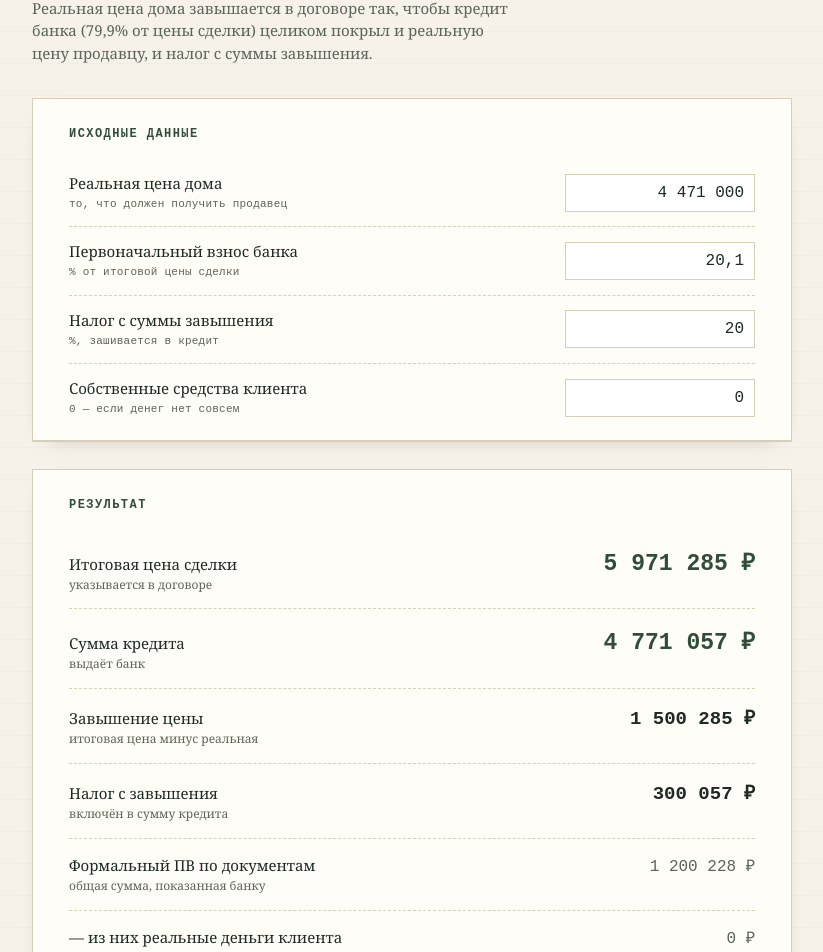
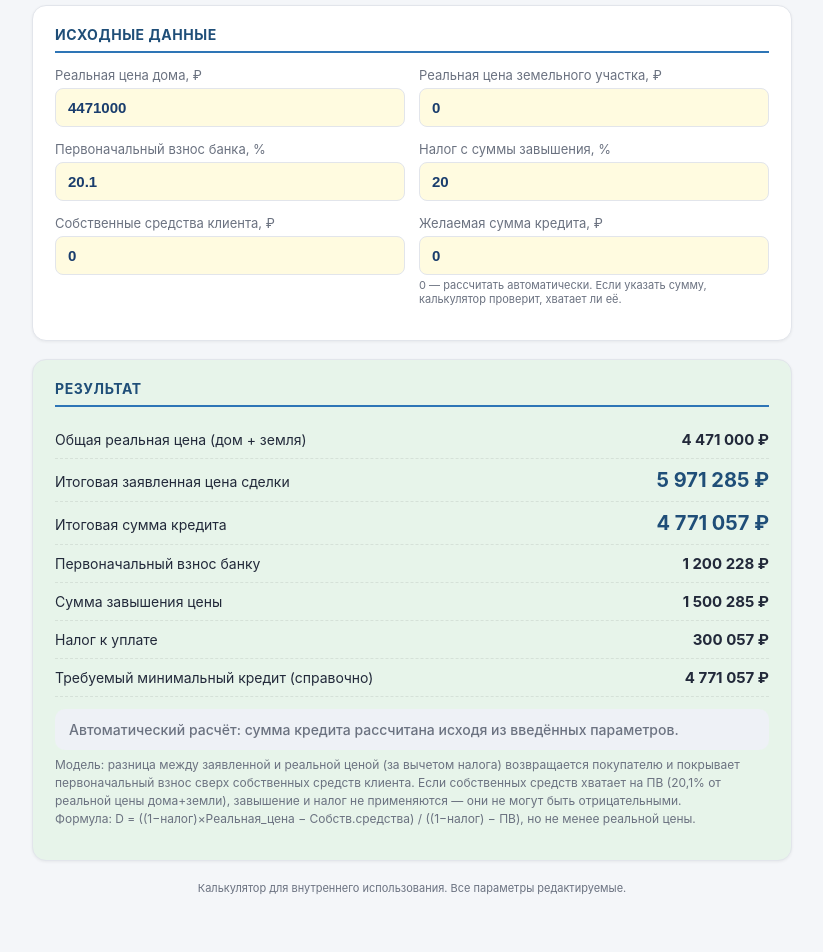
Before and after one commit to mikeyushkevich/Dom_bez_pv, a plain HTML site: page index.html in a window 1280 px wide. Shown: the part 129-1081 px from the top of the page, without its empty margins (228-1051 px from the left). Drawn offline with Linux system fonts and the light colour scheme.

Commit message:
index.html

```diff
--- a/index.html
+++ b/index.html
@@ -3,352 +3,239 @@
 <head>
 <meta charset="UTF-8">
 <meta name="viewport" content="width=device-width, initial-scale=1.0">
-<title>Калькулятор цены и кредита без ПВ</title>
+<title>Калькулятор кредита без первоначального взноса</title>
 <style>
   :root{
-    --paper:#f6f2ea;
-    --paper-line:#d8cfba;
-    --ink:#1f2a24;
-    --ink-soft:#5b6459;
-    --accent:#7a4d2b;
-    --accent-2:#2f4d3a;
-    --result-bg:#fffdf7;
-    --danger:#8a2e2e;
+    --blue-dark:#1F4E78;
+    --blue:#2E75B6;
+    --bg:#f4f6f9;
+    --card:#ffffff;
+    --input-bg:#fffbe0;
+    --result-bg:#e7f4ea;
+    --good:#1e7e34;
+    --bad:#c0392b;
+    --text:#22293a;
+    --muted:#6b7280;
+    --border:#e2e5eb;
   }
   *{box-sizing:border-box;}
-  html,body{margin:0;padding:0;}
   body{
-    background:var(--paper);
-    background-image:
-      repeating-linear-gradient(180deg, rgba(0,0,0,0.02) 0px, rgba(0,0,0,0.02) 1px, transparent 1px, transparent 32px);
-    color:var(--ink);
-    font-family: "Georgia", "Times New Roman", serif;
-    min-height:100vh;
-    display:flex;
-    justify-content:center;
-    padding:48px 20px 80px;
+    margin:0;
+    font-family:-apple-system,BlinkMacSystemFont,"Segoe UI",Roboto,Arial,sans-serif;
+    background:var(--bg);
+    color:var(--text);
+    padding:24px 16px 60px;
   }
-  .sheet{
-    width:100%;
-    max-width:760px;
+  .wrap{max-width:760px;margin:0 auto;}
+  header{
+    background:linear-gradient(135deg,var(--blue-dark),var(--blue));
+    color:#fff;
+    padding:22px 24px;
+    border-radius:14px;
+    margin-bottom:20px;
   }
-  .eyebrow{
-    font-family: "Courier New", monospace;
-    font-size:12px;
-    letter-spacing:0.14em;
-    text-transform:uppercase;
-    color:var(--accent);
-    border-bottom:1px solid var(--paper-line);
-    padding-bottom:10px;
-    margin-bottom:6px;
-  }
-  h1{
-    font-size:clamp(26px,4vw,34px);
-    font-weight:400;
-    margin:0 0 4px;
-    line-height:1.25;
-  }
-  .sub{
-    color:var(--ink-soft);
-    font-size:15px;
-    margin:0 0 34px;
-    max-width:58ch;
-    line-height:1.5;
-  }
+  header h1{margin:0 0 6px;font-size:20px;}
+  header p{margin:0;font-size:13px;opacity:.85;}
   .card{
-    background:var(--result-bg);
-    border:1px solid var(--paper-line);
-    box-shadow:0 1px 0 var(--paper-line), 0 8px 24px -18px rgba(0,0,0,0.4);
-    padding:28px clamp(18px,4vw,36px) 8px;
-    margin-bottom:28px;
+    background:var(--card);
+    border-radius:14px;
+    padding:20px 22px;
+    margin-bottom:18px;
+    box-shadow:0 1px 3px rgba(0,0,0,.06);
+    border:1px solid var(--border);
   }
   .card h2{
-    font-family:"Courier New", monospace;
+    font-size:14px;
+    text-transform:uppercase;
+    letter-spacing:.04em;
+    color:var(--blue-dark);
+    margin:0 0 14px;
+    padding-bottom:8px;
+    border-bottom:2px solid var(--blue);
+  }
+  .field{margin-bottom:14px;}
+  .field label{
+    display:block;
+    font-size:13px;
+    color:var(--muted);
+    margin-bottom:5px;
+  }
+  .field input{
+    width:100%;
+    padding:10px 12px;
+    border-radius:8px;
+    border:1px solid var(--border);
+    background:var(--input-bg);
+    font-size:15px;
+    font-weight:600;
+    color:#1a3d6d;
+  }
+  .field input:focus{outline:2px solid var(--blue);}
+  .hint{font-size:11px;color:var(--muted);margin-top:3px;}
+  .row2{display:grid;grid-template-columns:1fr 1fr;gap:14px;}
+  @media (max-width:520px){.row2{grid-template-columns:1fr;}}
+  .results{background:var(--result-bg);}
+  .result-line{
+    display:flex;
+    justify-content:space-between;
+    align-items:baseline;
+    padding:9px 0;
+    border-bottom:1px dashed rgba(0,0,0,.08);
+    font-size:14px;
+  }
+  .result-line:last-child{border-bottom:none;}
+  .result-line .val{font-weight:700;font-size:15px;}
+  .result-line.big .val{font-size:20px;color:var(--blue-dark);}
+  .status-box{
+    margin-top:12px;
+    padding:12px 14px;
+    border-radius:10px;
+    font-size:14px;
+    font-weight:600;
+  }
+  .status-ok{background:#d4f3dd;color:var(--good);}
+  .status-bad{background:#fbdcd6;color:var(--bad);}
+  .status-neutral{background:#eef1f6;color:var(--muted);font-weight:500;}
+  .note{
     font-size:12px;
-    letter-spacing:0.12em;
-    text-transform:uppercase;
-    color:var(--accent-2);
-    font-weight:700;
-    margin:0 0 18px;
+    color:var(--muted);
+    line-height:1.5;
+    margin-top:6px;
   }
-  .field{
-    display:grid;
-    grid-template-columns: 1fr 190px;
-    align-items:center;
-    gap:16px;
-    padding:14px 0;
-    border-bottom:1px dashed var(--paper-line);
-  }
-  .field:last-child{border-bottom:none;}
-  .field label{
-    font-size:15px;
-    line-height:1.4;
-    color:var(--ink);
-  }
-  .field .hint{
-    display:block;
-    font-family:"Courier New", monospace;
-    font-size:11px;
-    color:var(--ink-soft);
-    margin-top:3px;
-    letter-spacing:0.02em;
-  }
-  .input-wrap{
-    position:relative;
-  }
-  input[type=text]{
-    width:100%;
-    font-family:"Courier New", monospace;
-    font-size:16px;
-    text-align:right;
-    padding:9px 10px;
-    border:1px solid var(--paper-line);
-    background:#fff;
-    color:var(--ink);
-    outline:none;
-  }
-  input[type=text]:focus{
-    border-color:var(--accent);
-    box-shadow:0 0 0 3px rgba(122,77,43,0.12);
-  }
-  .result-row{
-    display:grid;
-    grid-template-columns: 1fr 190px;
-    align-items:baseline;
-    gap:16px;
-    padding:15px 0;
-    border-bottom:1px dashed var(--paper-line);
-  }
-  .result-row:last-child{border-bottom:none;}
-  .result-row .rlabel{
-    font-size:15px;
-    line-height:1.4;
-  }
-  .result-row .rlabel .note{
-    display:block;
-    font-size:12px;
-    color:var(--ink-soft);
-    margin-top:2px;
-  }
-  .result-row .rvalue{
-    font-family:"Courier New", monospace;
-    font-size:19px;
-    text-align:right;
-    font-weight:700;
-  }
-  .result-row.primary .rvalue{
-    font-size:23px;
-    color:var(--accent-2);
-  }
-  .result-row.muted .rvalue{
-    font-weight:400;
-    color:var(--ink-soft);
-    font-size:16px;
-  }
-  .formula{
-    font-family:"Courier New", monospace;
-    font-size:13px;
-    color:var(--ink-soft);
-    background:#efe9db;
-    border-left:3px solid var(--accent);
-    padding:14px 16px;
-    margin:0 0 28px;
-    line-height:1.7;
-    white-space:pre-wrap;
-  }
-  .formula b{color:var(--ink);}
-  .check{
-    font-family:"Courier New", monospace;
-    font-size:12px;
-    color:var(--ink-soft);
-    text-align:right;
-    padding:10px 0 22px;
-  }
-  .check.ok{color:var(--accent-2);}
-  .check.bad{color:var(--danger);}
-  footer{
-    text-align:center;
-    font-size:12px;
-    color:var(--ink-soft);
-    font-family:"Courier New", monospace;
-    margin-top:12px;
-  }
-  @media (max-width:520px){
-    .field, .result-row{grid-template-columns:1fr;}
-    .field .input-wrap, .result-row .rvalue{text-align:left;}
-    input[type=text]{text-align:left;}
-  }
+  footer{text-align:center;font-size:11px;color:var(--muted);margin-top:20px;}
 </style>
 </head>
 <body>
-<div class="sheet">
-
-  <div class="eyebrow">Расчёт сделки</div>
-  <h1>Цена и кредит без первоначального взноса</h1>
-  <p class="sub">Реальная цена дома завышается в договоре так, чтобы кредит банка (79,9% от цены сделки) целиком покрыл и реальную цену продавцу, и налог с суммы завышения.</p>
+<div class="wrap">
+  <header>
+    <h1>Калькулятор кредита без первоначального взноса</h1>
+    <p>Расчёт завышения цены сделки, налога и суммы кредита при покупке дома и участка</p>
+  </header>
 
   <div class="card">
     <h2>Исходные данные</h2>
+    <div class="row2">
       <div class="field">
-      <label for="realPrice">Реальная цена дома<span class="hint">то, что должен получить продавец</span></label>
-      <div class="input-wrap"><input type="text" id="realPrice" inputmode="numeric" value="4 471 000"></div>
+        <label for="realHouse">Реальная цена дома, ₽</label>
+        <input type="number" id="realHouse" value="4471000" min="0" step="1000">
       </div>
       <div class="field">
-      <label for="pvPercent">Первоначальный взнос банка<span class="hint">% от итоговой цены сделки</span></label>
-      <div class="input-wrap"><input type="text" id="pvPercent" inputmode="decimal" value="20,1"></div>
+        <label for="realLand">Реальная цена земельного участка, ₽</label>
+        <input type="number" id="realLand" value="0" min="0" step="1000">
+      </div>
+    </div>
+    <div class="row2">
+      <div class="field">
+        <label for="pv">Первоначальный взнос банка, %</label>
+        <input type="number" id="pv" value="20.1" min="0" max="99" step="0.1">
       </div>
       <div class="field">
-      <label for="taxPercent">Налог с суммы завышения<span class="hint">%, зашивается в кредит</span></label>
-      <div class="input-wrap"><input type="text" id="taxPercent" inputmode="decimal" value="20"></div>
+        <label for="tax">Налог с суммы завышения, %</label>
+        <input type="number" id="tax" value="20" min="0" max="99" step="0.1">
+      </div>
+    </div>
+    <div class="row2">
+      <div class="field">
+        <label for="ownFunds">Собственные средства клиента, ₽</label>
+        <input type="number" id="ownFunds" value="0" min="0" step="1000">
       </div>
       <div class="field">
-      <label for="ownFunds">Собственные средства клиента<span class="hint">0 — если денег нет совсем</span></label>
-      <div class="input-wrap"><input type="text" id="ownFunds" inputmode="numeric" value="0"></div>
+        <label for="loanInput">Желаемая сумма кредита, ₽</label>
+        <input type="number" id="loanInput" value="0" min="0" step="1000">
+        <div class="hint">0 — рассчитать автоматически. Если указать сумму, калькулятор проверит, хватает ли её.</div>
+      </div>
     </div>
   </div>
 
-  <div class="card">
+  <div class="card results">
     <h2>Результат</h2>
-    <div class="result-row primary">
-      <div class="rlabel">Итоговая цена сделки<span class="note">указывается в договоре</span></div>
-      <div class="rvalue" id="outDeal">—</div>
-    </div>
-    <div class="result-row primary">
-      <div class="rlabel">Сумма кредита<span class="note">выдаёт банк</span></div>
-      <div class="rvalue" id="outLoan">—</div>
-    </div>
-    <div class="result-row">
-      <div class="rlabel">Завышение цены<span class="note">итоговая цена минус реальная</span></div>
-      <div class="rvalue" id="outMarkup">—</div>
-    </div>
-    <div class="result-row">
-      <div class="rlabel">Налог с завышения<span class="note">включён в сумму кредита</span></div>
-      <div class="rvalue" id="outTax">—</div>
-    </div>
-    <div class="result-row muted">
-      <div class="rlabel">Формальный ПВ по документам<span class="note">общая сумма, показанная банку</span></div>
-      <div class="rvalue" id="outFormalPV">—</div>
-    </div>
-    <div class="result-row muted">
-      <div class="rlabel">— из них реальные деньги клиента<span class="note">фактически внесённая часть</span></div>
-      <div class="rvalue" id="outClientUsed">—</div>
-    </div>
-    <div class="result-row muted">
-      <div class="rlabel">— из них добавляет компания<span class="note">компенсирует нехватку ПВ</span></div>
-      <div class="rvalue" id="outCompanyAdds">—</div>
-    </div>
-    <div class="result-row muted">
-      <div class="rlabel">Неиспользованный остаток у клиента<span class="note">если денег больше, чем нужно на ПВ</span></div>
-      <div class="rvalue" id="outLeftover">—</div>
-    </div>
-    <div class="check" id="checkRow"></div>
+    <div class="result-line"><span>Общая реальная цена (дом + земля)</span><span class="val" id="rTotal">—</span></div>
+    <div class="result-line big"><span>Итоговая заявленная цена сделки</span><span class="val" id="dFinal">—</span></div>
+    <div class="result-line big"><span>Итоговая сумма кредита</span><span class="val" id="lFinal">—</span></div>
+    <div class="result-line"><span>Первоначальный взнос банку</span><span class="val" id="dpFinal">—</span></div>
+    <div class="result-line"><span>Сумма завышения цены</span><span class="val" id="markupFinal">—</span></div>
+    <div class="result-line"><span>Налог к уплате</span><span class="val" id="taxFinal">—</span></div>
+    <div class="result-line"><span>Требуемый минимальный кредит (справочно)</span><span class="val" id="lReq">—</span></div>
+    <div id="statusBox" class="status-box status-neutral">Введите желаемую сумму кредита выше нуля, чтобы увидеть проверку.</div>
+    <p class="note">Модель: разница между заявленной и реальной ценой (за вычетом налога) возвращается покупателю и покрывает первоначальный взнос сверх собственных средств клиента. Если собственных средств хватает на ПВ (20,1% от реальной цены дома+земли), завышение и налог не применяются — они не могут быть отрицательными.<br>
+    Формула: D = ((1−налог)×Реальная_цена − Собств.средства) / ((1−налог) − ПВ), но не менее реальной цены.</p>
   </div>
 
-  <div class="formula">Если своих денег нет — весь ПВ фиктивный, и налог с завышения тоже нужно зашить в кредит:
-
-<b>(1 − ПВ) × D = R + t × (D − R)
-D = R × (1 − t) / ((1 − ПВ) − t)</b>
-
-Если у клиента есть свои деньги S — они напрямую уменьшают то, что нужно «добыть» через завышение:
-
-<b>(1 − ПВ) × D + S = R + t × (D − R)
-D = (R × (1 − t) − S) / ((1 − ПВ) − t)</b>
-
-Если S больше стандартного ПВ без завышения (R × ПВ) — завышение не нужно вовсе: D = R, кредит = (1 − ПВ) × R, компания ничего не добавляет.
-
-D — итоговая цена сделки, R — реальная цена дома, ПВ — первоначальный взнос банка, t — налог с завышения, S — собственные средства клиента.</div>
-
-  <footer>mikeyushkevich · калькулятор сделки без ПВ</footer>
+  <footer>Калькулятор для внутреннего использования. Все параметры редактируемые.</footer>
 </div>
 
 <script>
-function parseNum(str){
-  if(!str) return NaN;
-  const cleaned = str.replace(/\s/g,'').replace(',', '.').replace('%','');
-  return parseFloat(cleaned);
-}
-function fmtRub(n){
+function fmt(n){
   if(!isFinite(n)) return '—';
   return Math.round(n).toLocaleString('ru-RU') + ' ₽';
 }
-function fmtInputNumber(str){
-  const n = parseNum(str);
-  if(!isFinite(n)) return str;
-  return Math.round(n).toLocaleString('ru-RU');
+
+function calc(){
+  const Rh = parseFloat(document.getElementById('realHouse').value) || 0;
+  const Rl = parseFloat(document.getElementById('realLand').value) || 0;
+  const pv = (parseFloat(document.getElementById('pv').value) || 0) / 100;
+  const t = (parseFloat(document.getElementById('tax').value) || 0) / 100;
+  const F = parseFloat(document.getElementById('ownFunds').value) || 0;
+  const loanInput = parseFloat(document.getElementById('loanInput').value) || 0;
+
+  const R = Rh + Rl;
+  const dpMin = pv * R;
+  const enoughOwnFunds = F >= dpMin;
+  const denom = (1 - t) - pv;
+
+  let dReq, lReq;
+  if (enoughOwnFunds){
+    dReq = R;
+    lReq = R - F;
+  } else if (denom > 0){
+    dReq = ((1 - t) * R - F) / denom;
+    lReq = (1 - pv) * dReq;
+  } else {
+    dReq = NaN; lReq = NaN;
   }
 
-const realPriceEl = document.getElementById('realPrice');
-const pvEl = document.getElementById('pvPercent');
-const taxEl = document.getElementById('taxPercent');
-const ownFundsEl = document.getElementById('ownFunds');
+  let dFinal, lFinal;
+  if (enoughOwnFunds){
+    dFinal = R;
+  } else if (loanInput === 0){
+    dFinal = dReq;
+  } else {
+    dFinal = loanInput / (1 - pv);
+  }
+  lFinal = (loanInput === 0) ? lReq : loanInput;
 
-function calculate(){
-  const R = parseNum(realPriceEl.value);
-  const p = parseNum(pvEl.value) / 100;
-  const t = parseNum(taxEl.value) / 100;
-  const S = parseNum(ownFundsEl.value) || 0;
+  const dpFinal = pv * dFinal;
+  const markupFinal = Math.max(dFinal - R, 0);
+  const taxFinal = t * markupFinal;
 
-  const outDeal = document.getElementById('outDeal');
-  const outLoan = document.getElementById('outLoan');
-  const outMarkup = document.getElementById('outMarkup');
-  const outTax = document.getElementById('outTax');
-  const outFormalPV = document.getElementById('outFormalPV');
-  const outClientUsed = document.getElementById('outClientUsed');
-  const outCompanyAdds = document.getElementById('outCompanyAdds');
-  const outLeftover = document.getElementById('outLeftover');
-  const checkRow = document.getElementById('checkRow');
+  document.getElementById('rTotal').textContent = fmt(R);
+  document.getElementById('dFinal').textContent = fmt(dFinal);
+  document.getElementById('lFinal').textContent = fmt(lFinal);
+  document.getElementById('dpFinal').textContent = fmt(dpFinal);
+  document.getElementById('markupFinal').textContent = fmt(markupFinal);
+  document.getElementById('taxFinal').textContent = fmt(taxFinal);
+  document.getElementById('lReq').textContent = fmt(lReq);
 
-  const allOut = [outDeal, outLoan, outMarkup, outTax, outFormalPV, outClientUsed, outCompanyAdds, outLeftover];
-  const denom = (1 - p) - t;
-
-  if(!isFinite(R) || !isFinite(p) || !isFinite(t) || R <= 0 || denom <= 0){
-    allOut.forEach(el => el.textContent = '—');
-    checkRow.textContent = denom <= 0
-      ? 'Схема не работает: (1 − ПВ) должно быть больше налога, иначе кредит никогда не покроет завышение.'
-      : '';
-    checkRow.className = 'check bad';
-    return;
+  const box = document.getElementById('statusBox');
+  if (loanInput === 0){
+    box.className = 'status-box status-neutral';
+    box.textContent = 'Автоматический расчёт: сумма кредита рассчитана исходя из введённых параметров.';
+  } else if (!isFinite(lReq)){
+    box.className = 'status-box status-bad';
+    box.textContent = 'Проверьте параметры: при заданной ставке ПВ и налоге расчёт невозможен.';
+  } else if (loanInput >= lReq){
+    const surplus = loanInput - lReq;
+    box.className = 'status-box status-ok';
+    box.textContent = 'Кредита достаточно. Излишек: ' + fmt(surplus) + '.';
+  } else {
+    const shortage = lReq - loanInput;
+    box.className = 'status-box status-bad';
+    box.textContent = 'Кредита НЕ хватает. Не хватает: ' + fmt(shortage) + '. Нужен кредит от ' + fmt(lReq) + '.';
+  }
 }
 
-  const standardPV = R * p; // ПВ без завышения, если бы S его полностью хватило
-
-  let D;
-  if(S >= standardPV){
-    D = R; // своих денег достаточно, завышение не требуется
-  } else {
-    D = (R * (1 - t) - S) / denom;
-  }
-
-  const loan = D * (1 - p);
-  const markup = D - R;
-  const tax = markup * t;
-  const formalPV = D * p;
-  const clientUsed = Math.min(S, formalPV);
-  const companyAdds = Math.max(formalPV - S, 0);
-  const leftover = Math.max(S - formalPV, 0);
-  const diff = loan + clientUsed - (R + tax);
-
-  outDeal.textContent = fmtRub(D);
-  outLoan.textContent = fmtRub(loan);
-  outMarkup.textContent = fmtRub(markup);
-  outTax.textContent = fmtRub(tax);
-  outFormalPV.textContent = fmtRub(formalPV);
-  outClientUsed.textContent = fmtRub(clientUsed);
-  outCompanyAdds.textContent = fmtRub(companyAdds);
-  outLeftover.textContent = fmtRub(leftover);
-
-  checkRow.textContent = 'проверка: кредит + средства клиента − (реальная цена + налог) = ' + fmtRub(diff);
-  checkRow.className = Math.abs(diff) < 1 ? 'check ok' : 'check bad';
-}
-
-[realPriceEl, pvEl, taxEl, ownFundsEl].forEach(el=>{
-  el.addEventListener('input', calculate);
-  el.addEventListener('blur', ()=>{
-    if(el === realPriceEl || el === ownFundsEl){ el.value = fmtInputNumber(el.value); }
-  });
-});
-
-calculate();
+document.querySelectorAll('input').forEach(el => el.addEventListener('input', calc));
+calc();
 </script>
 </body>
 </html>
```
Lines whose indentation alone changed are shown as unchanged.
